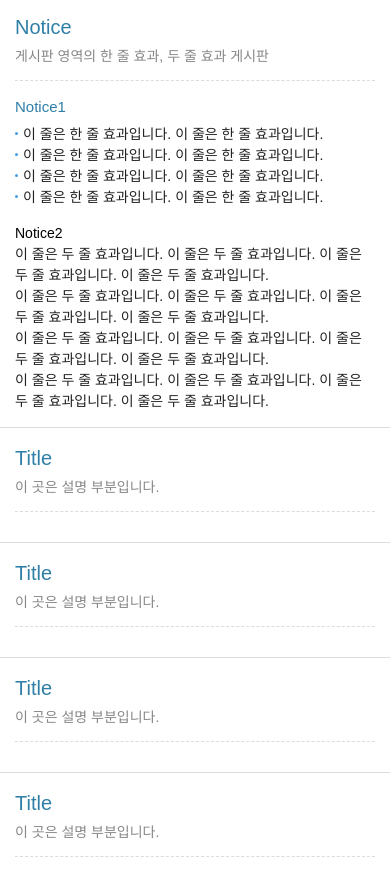
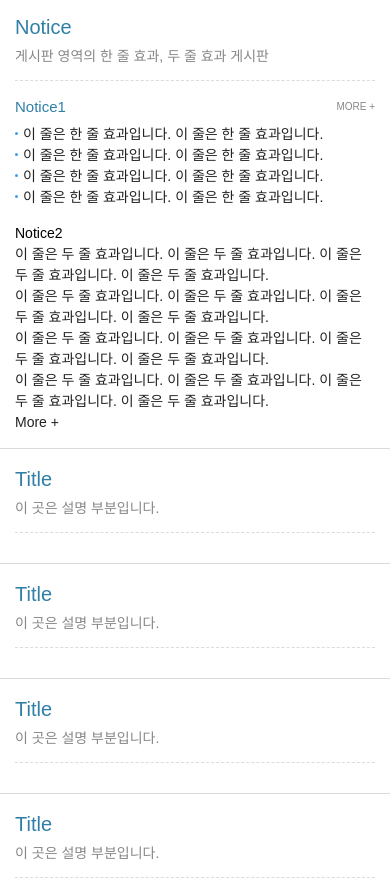
Before and after one commit to rugii913/javascript-css-html-example, a plain HTML site: page responsive-web-site/responsive-web-site-example/index.html in a window 390 px wide. Shown: the part 824-1717 px from the top of the page. Drawn offline with Linux system fonts and the light colour scheme.

Commit message:
반응형-(부수 작업)컨텐츠-누락된 더보기 버튼 추가
(부수 작업)컨텐츠
- 누락된 더보기 버튼 추가

```diff
--- a/responsive-web-site/responsive-web-site-example/css/style.css
+++ b/responsive-web-site/responsive-web-site-example/css/style.css
@@ -310,7 +310,7 @@
 }
 
 /* .notice1 게시판 1 */
-.notice1 {}
+.notice1 { position: relative; }
 .notice1>h5 { font-size: 15px; color: #2f7fa6; padding-bottom: 5px; }
 .notice1>ul>li {
   position: relative;
@@ -328,6 +328,14 @@
   position: absolute;
   left: 0;
   top: 8px;
+}
+.notice1>.more {
+  position: absolute;
+  right: 0;
+  top: 3px;
+  color: #878787;
+  text-transform: uppercase;
+  font-size: 10px;
 }
 
 /* .notice2 게시판 2 */
--- a/responsive-web-site/responsive-web-site-example/index.html
+++ b/responsive-web-site/responsive-web-site-example/index.html
@@ -207,6 +207,10 @@
                 <li><a href="#">이 줄은 한 줄 효과입니다. 이 줄은 한 줄 효과입니다.</a></li>
                 <li><a href="#">이 줄은 한 줄 효과입니다. 이 줄은 한 줄 효과입니다.</a></li>
               </ul>
+              <a href="#" class="more" title="더 보기">
+                <!-- <i class="fa fa-plus-circle" aria-hidden="true"></i> --> <!-- 강의에서 사용한 폰트 어썸  아이콘 사용하지 않음 -->
+                 More +
+              </a>
             </div>
             <!-- 게시판 1 끝 -->
             <div class="notice2 mt15">
@@ -217,6 +221,10 @@
                 <li><a href="#">이 줄은 두 줄 효과입니다. 이 줄은 두 줄 효과입니다. 이 줄은 두 줄 효과입니다. 이 줄은 두 줄 효과입니다.</a></li>
                 <li><a href="#">이 줄은 두 줄 효과입니다. 이 줄은 두 줄 효과입니다. 이 줄은 두 줄 효과입니다. 이 줄은 두 줄 효과입니다.</a></li>
               </ul>
+              <a href="#" class="more" title="더 보기">
+                <!-- <i class="fa fa-plus-circle" aria-hidden="true"></i> --> <!-- 강의에서 사용한 폰트 어썸  아이콘 사용하지 않음 -->
+                 More +
+              </a>
             </div>
              <!-- 게시판 2 끝 -->
           </article>
```
